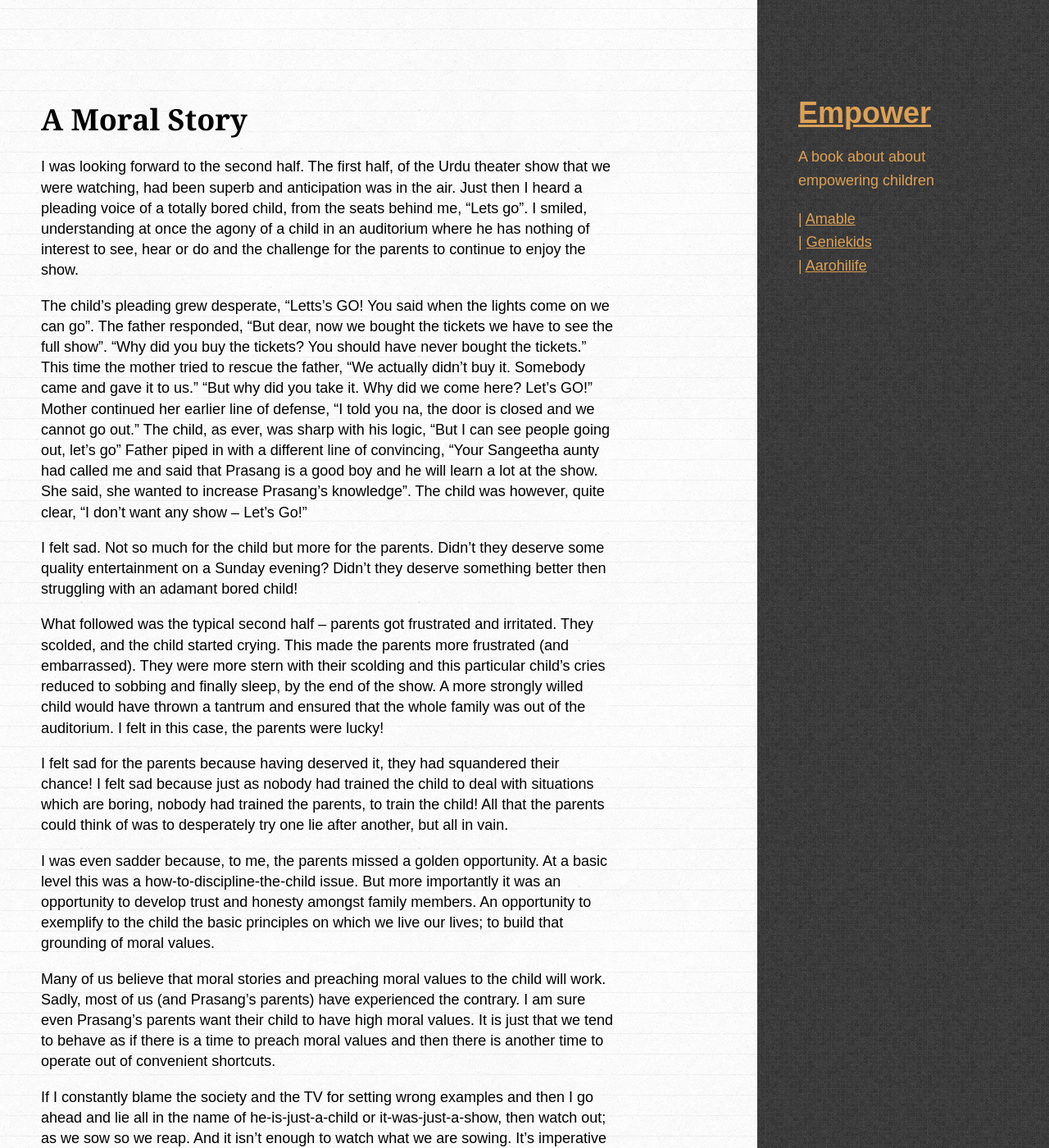
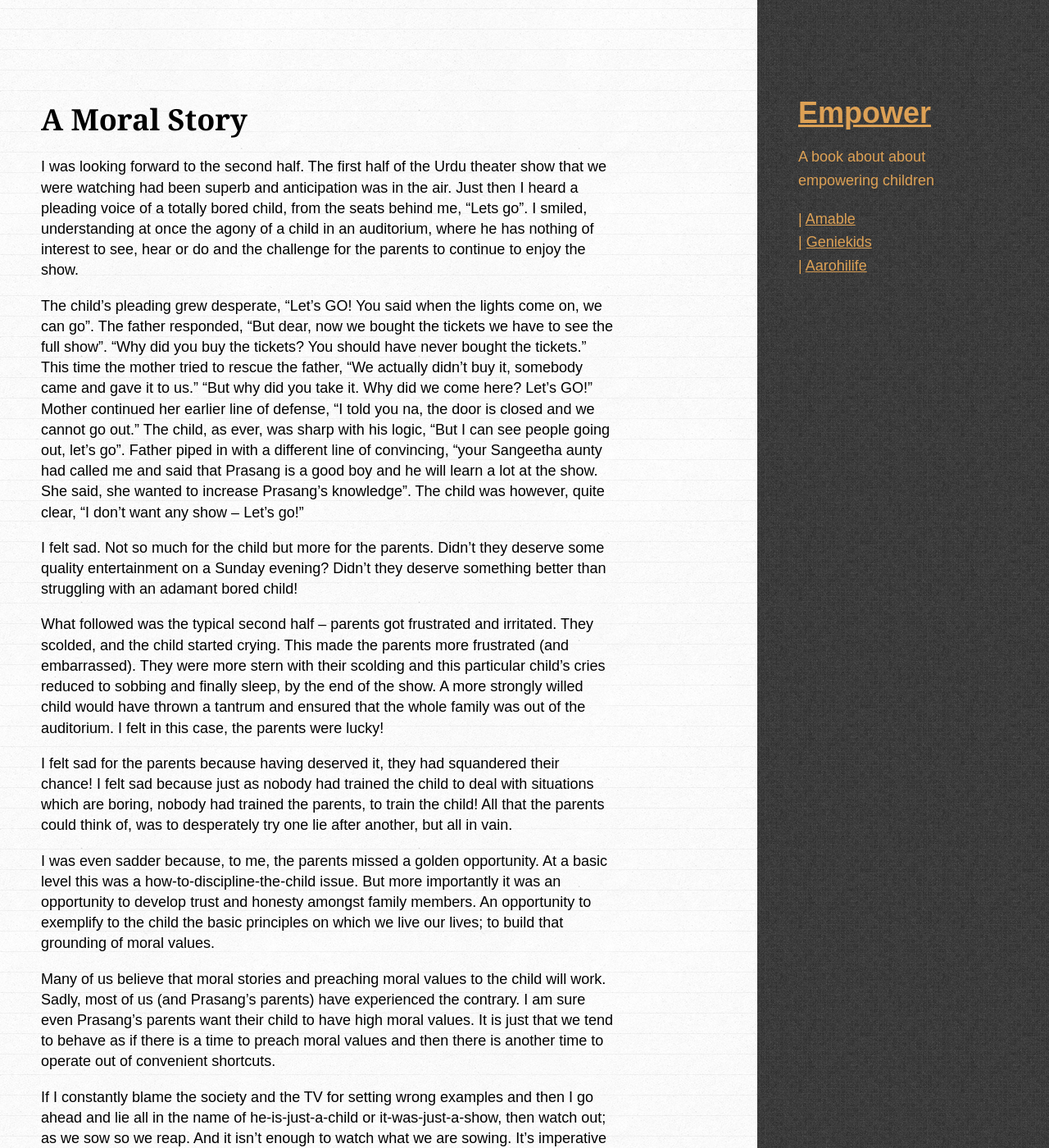
Before and after one commit to amitkaps/empower, a Jekyll site: the page built from _posts/2013-08-01-moral.md, in a window 1280 px wide and 1400 px high. Shown: the whole window at 82% size. Built offline with Jekyll 4.4.1, drawn with Linux system fonts in a browser that asks for light colours; some web fonts are replaced.

```diff
--- a/_posts/2013-08-01-moral.md
+++ b/_posts/2013-08-01-moral.md
@@ -5,15 +5,15 @@ permalink: moral
 category: values
 ---
 
-I was looking forward to the second half. The first half, of the Urdu theater show that we were watching, had been superb and anticipation was in the air. Just then I heard a pleading voice of a totally bored child, from the seats behind me, “Lets go”. I smiled, understanding at once the agony of a child in an auditorium where he has nothing of interest to see, hear or do and the challenge for the parents to continue to enjoy the show.
+I was looking forward to the second half. The first half of the Urdu theater show that we were watching had been superb and anticipation was in the air. Just then I heard a pleading voice of a totally bored child, from the seats behind me, “Lets go”. I smiled, understanding at once the agony of a child in an auditorium, where he has nothing of interest to see, hear or do and the challenge for the parents to continue to enjoy the show.
 
-The child’s pleading grew desperate, “Letts’s GO! You said when the lights come on we can go”. The father responded, “But dear, now we bought the tickets we have to see the full show”. “Why did you buy the tickets? You should have never bought the tickets.” This time the mother tried to rescue the father, “We actually didn’t buy it. Somebody came and gave it to us.” “But why did you take it. Why did we come here? Let’s GO!” Mother continued her earlier line of defense, “I told you na, the door is closed and we cannot go out.” The child, as ever, was sharp with his logic, “But I can see people going out, let’s go” Father piped in with a different line of convincing, “Your Sangeetha aunty had called me and said that Prasang is a good boy and he will learn a lot at the show. She said, she wanted to increase Prasang’s knowledge". The child was however, quite clear, “I don’t want any show – Let’s Go!"
+The child’s pleading grew desperate, “Let’s GO! You said when the lights come on, we can go”. The father responded, “But dear, now we bought the tickets we have to see the full show”. “Why did you buy the tickets? You should have never bought the tickets.” This time the mother tried to rescue the father, “We actually didn’t buy it, somebody came and gave it to us.” “But why did you take it. Why did we come here? Let’s GO!” Mother continued her earlier line of defense, “I told you na, the door is closed and we cannot go out.” The child, as ever, was sharp with his logic, “But I can see people going out, let’s go”. Father piped in with a different line of convincing, “your Sangeetha aunty had called me and said that Prasang is a good boy and he will learn a lot at the show. She said, she wanted to increase Prasang’s knowledge". The child was however, quite clear, “I don’t want any show – Let’s go!"
 
-I felt sad. Not so much for the child but more for the parents. Didn’t they deserve some quality entertainment on a Sunday evening? Didn’t they deserve something better then struggling with an adamant bored child!
+I felt sad. Not so much for the child but more for the parents. Didn’t they deserve some quality entertainment on a Sunday evening? Didn’t they deserve something better than struggling with an adamant bored child!
 
 What followed was the typical second half – parents got frustrated and irritated. They scolded, and the child started crying. This made the parents more frustrated (and embarrassed). They were more stern with their scolding and this particular child’s cries reduced to sobbing and finally sleep, by the end of the show. A more strongly willed child would have thrown a tantrum and ensured that the whole family was out of the auditorium. I felt in this case, the parents were lucky!
 
-I felt sad for the parents because having deserved it, they had squandered their chance! I felt sad because just as nobody had trained the child to deal with situations which are boring, nobody had trained the parents, to train the child! All that the parents could think of was to desperately try one lie after another, but all in vain.
+I felt sad for the parents because having deserved it, they had squandered their chance! I felt sad because just as nobody had trained the child to deal with situations which are boring, nobody had trained the parents, to train the child! All that the parents could think of, was to desperately try one lie after another, but all in vain.
 
 I was even sadder because, to me, the parents missed a golden opportunity. At a basic level this was a how-to-discipline-the-child issue. But more importantly it was an opportunity to develop trust and honesty amongst family members. An opportunity to exemplify to the child the basic principles on which we live our lives; to build that grounding of moral values.
 
```
